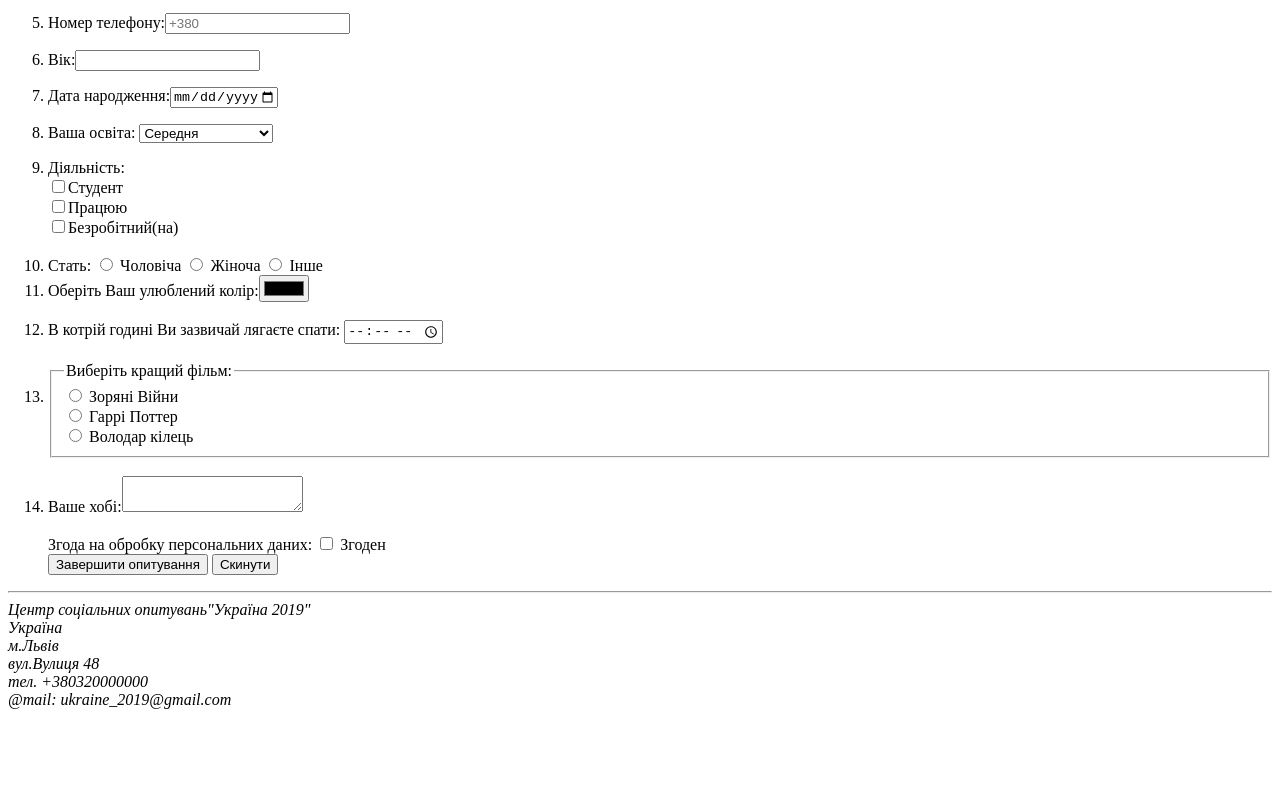
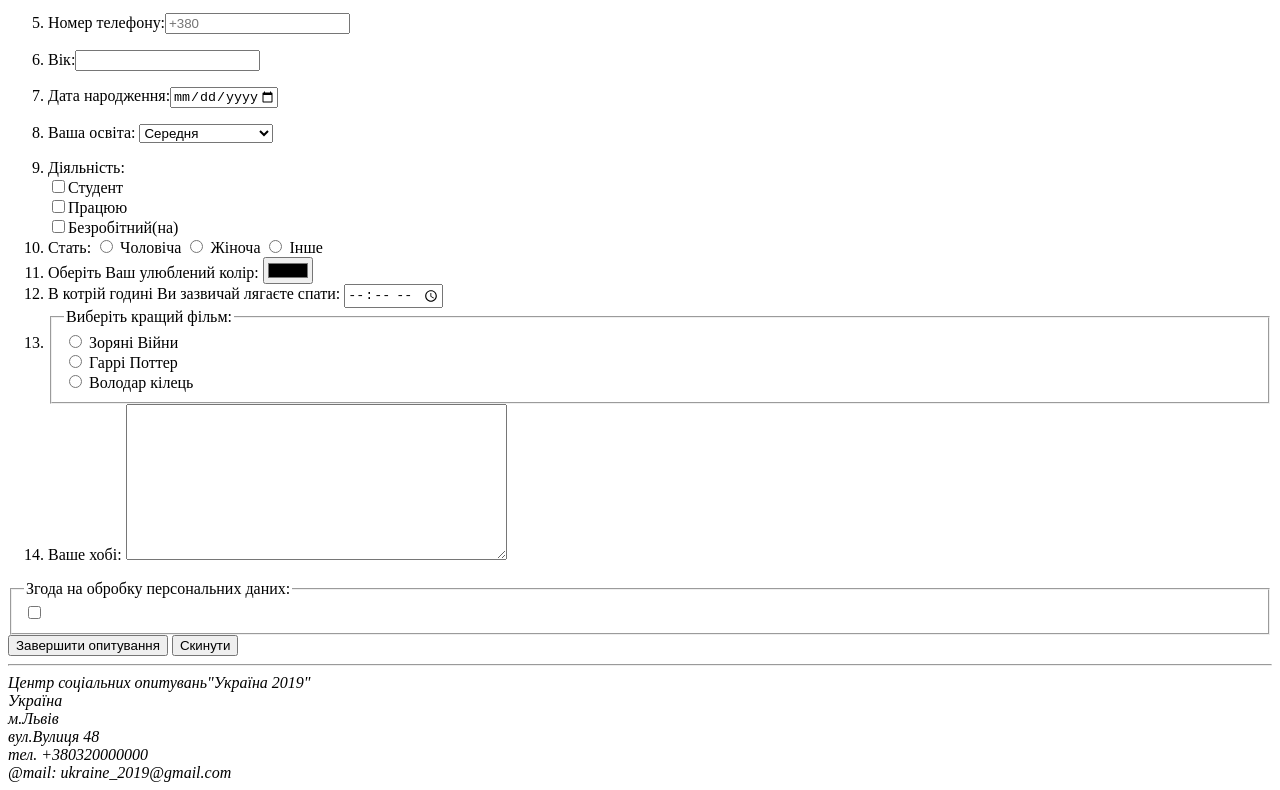
Before and after one commit to IgorPinkovskyi/Task-FormHTML-461, a plain HTML site: page form.html in a window 1280 px wide. Shown: the part 582-1372 px from the top of the page. Before the commit the page ends 1299 px from the top, so only its background shows below. Drawn offline with Linux system fonts and the light colour scheme.

Commit message:
some fixes

```diff
--- a/form.html
+++ b/form.html
@@ -37,24 +37,29 @@
                             <option value="3">Вища</option>
                         </select>
                     </label></p>
-                <li>
-                    <label>Діяльність:<br>
+                <li>Діяльність:<br>
                         <input type="checkbox" name="ans1" value="student">Студент<br>
                         <input type="checkbox" name="ans2" value="employed">Працюю<br>
                         <input type="checkbox" name="ans3" value="unemployed">Безробітний(на)<br>
-                    </label></li><br>
-                <li>
-                    <label>Стать:
+                </li>
+                <li>Стать:
                         <input type="radio" id="gender1" name="contact" value="male">
                         <label for="gender1">Чоловіча</label>
                         <input type="radio" id="gender2" name="contact" value="female">
                         <label for="gender2">Жіноча</label>
                         <input type="radio" id="gender3" name="contact" value="other">
                         <label for="gender3">Інше</label>
+                </li>
+                <li>Оберіть Ваш улюблений колір:
+                    <input type="color" id="fav-col" name="fav-col" value="#000000">
+                </li>
+                <li>
+                    <label>В котрій годині Ви зазвичай лягаєте спати:
+                        <input type="time">
                     </label>
-                <li><label>Оберіть Ваш улюблений колір:<input type="color" name="" id=""></li></label><br>
-                <li><label>В котрій годині Ви зазвичай лягаєте спати: <input type="time"> </label></li><br>
-                <li><fieldset>
+                </li>
+                <li>
+                    <fieldset>
                         <legend>Виберіть кращий фільм:</legend>
 
                             <input type="radio" id="star-w" name="film">
@@ -65,14 +70,18 @@
 
                             <input type="radio" id="lord-r" name="film">
                             <label for="lord-r">Володар кілець</label>
-                </fieldset></li><br>
-                <li><label>Ваше хобі:<textarea name="" id=""></textarea> </label></li><br>
-                <label>Згода на обробку персональних даних:
+                    </fieldset>
+                </li>
+                <li>Ваше хобі:
+                    <textarea rows="10" cols="45" name="text"></textarea>
+                </li>
+            </ol>
+                <fieldset>
+                    <legend>Згода на обробку персональних даних:</legend>
                     <input type="checkbox" name="agree" value="agree">
-                        <label for="agree">Згоден</label><br>
+                </fieldset>
                     <label><input type="submit" value="Завершити опитування"></label>
                     <label><input type="reset" value="Скинути"></label>
-            </ol>
         </form>
     </div>
     <hr>
@@ -87,5 +96,3 @@
     </footer>
 </body>
 </html>
-</body>
-</html>
```
Also changed, not shown: index.html (+6 -5 lines). Lines whose indentation alone changed are shown as unchanged.
